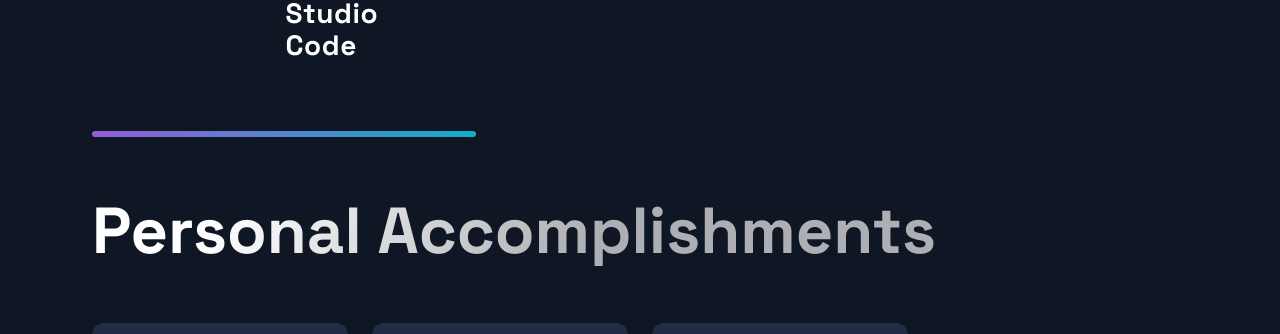
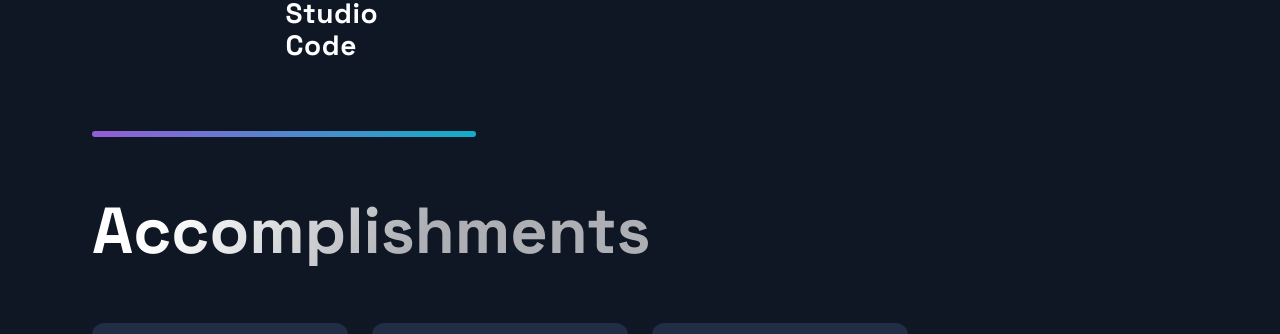
Before and after one commit to UtkarshPathrabe/Portfolio, a Next.js app: page / in a window 1280 px wide. Shown: the part 5220-5554 px from the top of the page. Built offline with nearby package versions, Linux system fonts and the light colour scheme.

Commit message:
Update Acomplishments.js

```diff
--- a/src/components/Acomplishments/Acomplishments.js
+++ b/src/components/Acomplishments/Acomplishments.js
@@ -12,7 +12,7 @@ const data = [
 const Acomplishments = () => (
   <Section id='accomplishments'>
     <SectionDivider />
-    <SectionTitle main>Personal Accomplishments</SectionTitle>
+    <SectionTitle main>Accomplishments</SectionTitle>
     <Boxes>
       {data.map((card, index) => (
         <Box key={index}>
```
